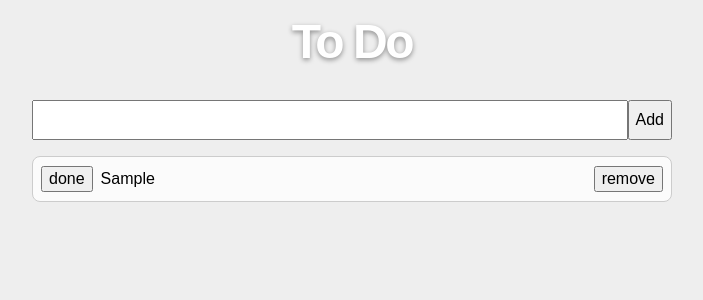
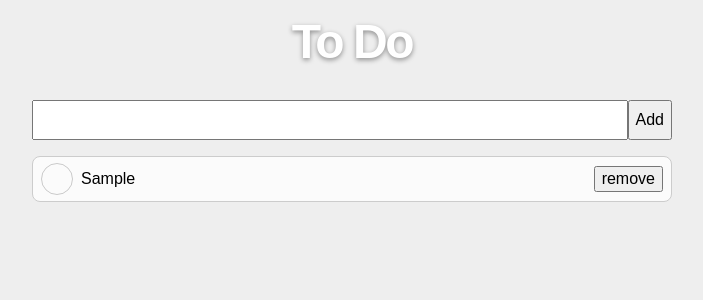
Before and after one commit to paulhhowells/react-todo, a React (Create React App) app: page / in a window 1280 px wide. Both pictures are taken after typing "Sample" into the empty fields and a click on the button "Add". Shown: the top 300 px of the page, without its empty margins (288-991 px from the left). Built offline with nearby package versions, Linux system fonts and the light colour scheme.

Commit message:
feat: replace done button with a checkbox toggle

```diff
--- a/src/components/Todo/index.js
+++ b/src/components/Todo/index.js
@@ -29,16 +29,20 @@ function Todo () {
     );
   }
 
-  function handleDone (id) {
-    // todo: refactor this?
+  function handleChangeDone (id) {
     const index = list.findIndex(item => item.id === id);
 
     if (index >= 0) {
-      setList([
-        ...list.slice(0, index),
-        { ...list[index], done: true },
-        ...list.slice(index + 1)
-      ]);
+      setList(
+        previousList => [
+          ...list.slice(0, index),
+          {
+            ...previousList[index],
+            done: !previousList[index].done
+          },
+          ...previousList.slice(index + 1)
+        ]
+      );
     }
   }
 
@@ -47,8 +51,8 @@ function Todo () {
       <TodoAdd add={add} />
       <TodoList
         list={list}
-        handleDone={handleDone}
         handleRemove={handleRemove}
+        handleChangeDone={handleChangeDone}
       />
     </div>
   );
--- a/src/components/TodoItem/index.js
+++ b/src/components/TodoItem/index.js
@@ -1,28 +1,33 @@
 import React from 'react';
 import PropTypes from 'prop-types';
+import Toggle from '../Toggle/';
 
 function TodoItem ({
+  id,
   name,
   done,
-  handleDone,
+  handleChangeDone,
   handleRemove,
   className='',
   children,
   ...props
 }) {
-  className = `todo__item ${done && 'todo__item--done'} ${className}`;
+  className = `todo__item ${done ? 'todo__item--done' : ''} ${className}`;
 
   return (
     <li className={className} {...props}>
-      {!done && (
-        <button
-          className="todo__item-add"
-          onClick={handleDone}
-          type="button">
-          done
-        </button>
-      )}
-      <span className="todo__item-name">{name} {children}</span>
+      <Toggle
+        id={id}
+        className="todo__item-add"
+        checked={done}
+        handleChange={handleChangeDone}
+      />
+      <label
+        htmlFor={id}
+        className="todo__item-name"
+      >
+        {name} {children}
+      </label>
       <button
         className="todo__item-remove"
         onClick={handleRemove}
@@ -34,7 +39,7 @@ function TodoItem ({
 TodoItem.propTypes = {
   name: PropTypes.string,
   done: PropTypes.bool,
-  handleDone: PropTypes.func,
+  handleChangeDone: PropTypes.func,
   handleRemove: PropTypes.func,
   className: PropTypes.string,
 };
--- a/src/components/TodoList/index.js
+++ b/src/components/TodoList/index.js
@@ -1,7 +1,7 @@
 import React from 'react';
 import TodoItem from '../TodoItem/';
 
-function TodoList ({list, handleDone, handleRemove}) {
+function TodoList ({list, handleChangeDone, handleRemove}) {
   console.log(list);
 
   return (
@@ -9,8 +9,8 @@ function TodoList ({list, handleDone, handleRemove}) {
       {list.map(
         todo => <TodoItem
           key={todo.id}
-          handleDone={() => handleDone(todo.id)}
           handleRemove={() => handleRemove(todo.id)}
+          handleChangeDone={() => handleChangeDone(todo.id)}
           {...todo}
         />
       )}
```
